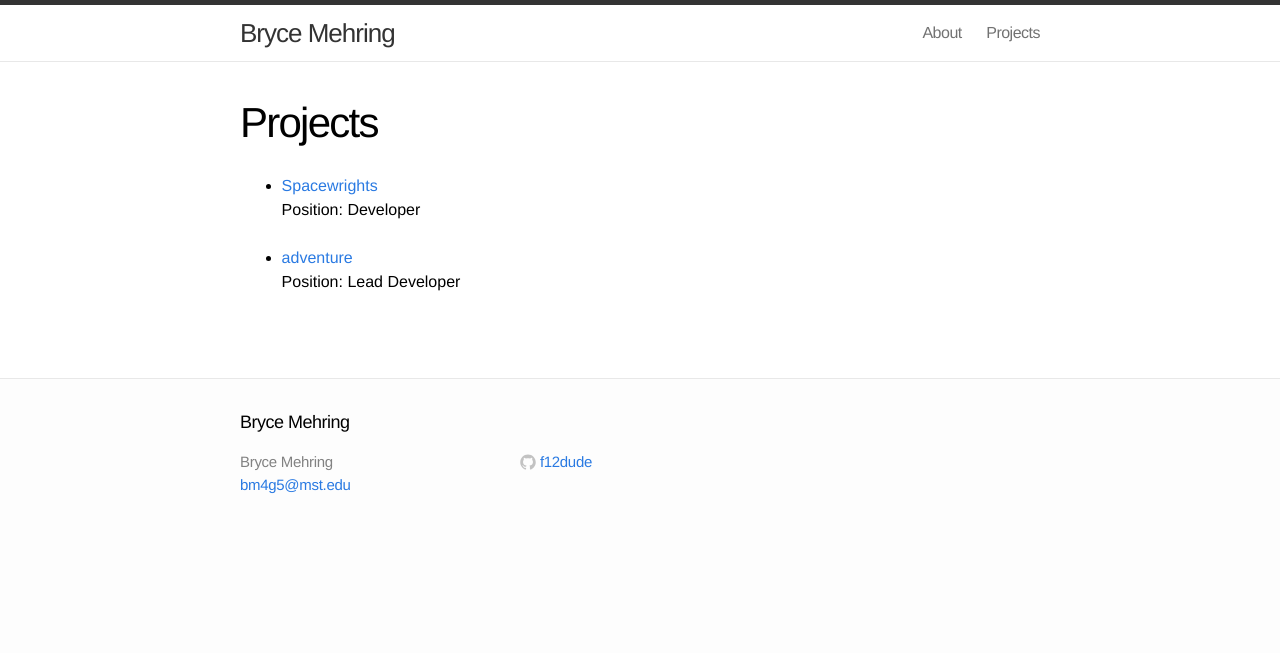
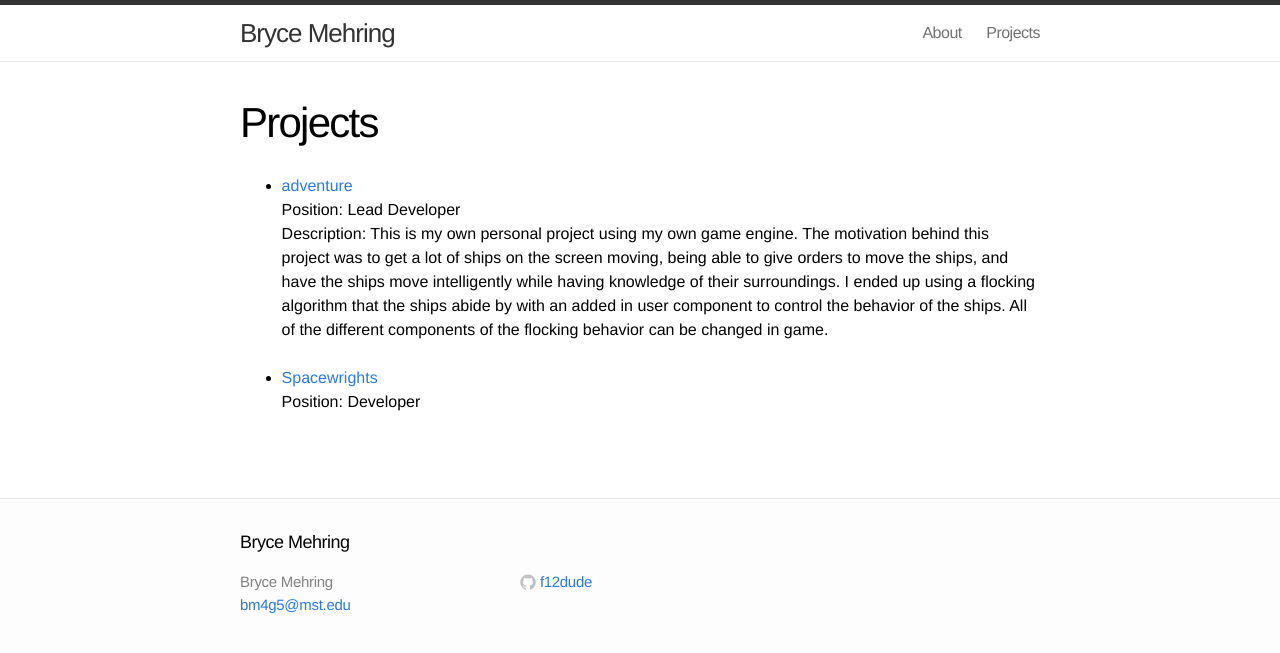
Before and after one commit to BryceMehring/personal-website, a Jekyll site: the page built from projects.md, in a window 1280 px wide. Shown: the top 653 px of the page. Built offline with Jekyll 4.4.1, drawn with Linux system fonts in a browser that asks for light colours.

Commit message:
Added descriptions for games.

```diff
--- a/_data/projects.yml
+++ b/_data/projects.yml
@@ -1,7 +1,8 @@
+- name: adventure
+  link: adventure/
+  position: Lead Developer
+  description: This is my own personal project using my own game engine. The motivation behind this project was to get a lot of ships on the screen moving, being able to give orders to move the ships, and have the ships move intelligently while having knowledge of their surroundings. I ended up using a flocking algorithm that the ships abide by with an added in user component to control the behavior of the ships. All of the different components of the flocking behavior can be changed in game.
+
 - name: Spacewrights
   link: http://spacewrights.com/
   position: Developer
-
-- name: adventure
-  link: adventure/
-  position: Lead Developer
--- a/_includes/projects.html
+++ b/_includes/projects.html
@@ -3,6 +3,9 @@
   <li>
     <a href="{{project.link}}">{{project.name}}</a>
     <p>Position: {{project.position}}</p>
+    {% if project.description %}
+    	<p>Description: {{project.description}}</p>
+	{% endif %}
     <br>
   </li>
 {% endfor %}
```
